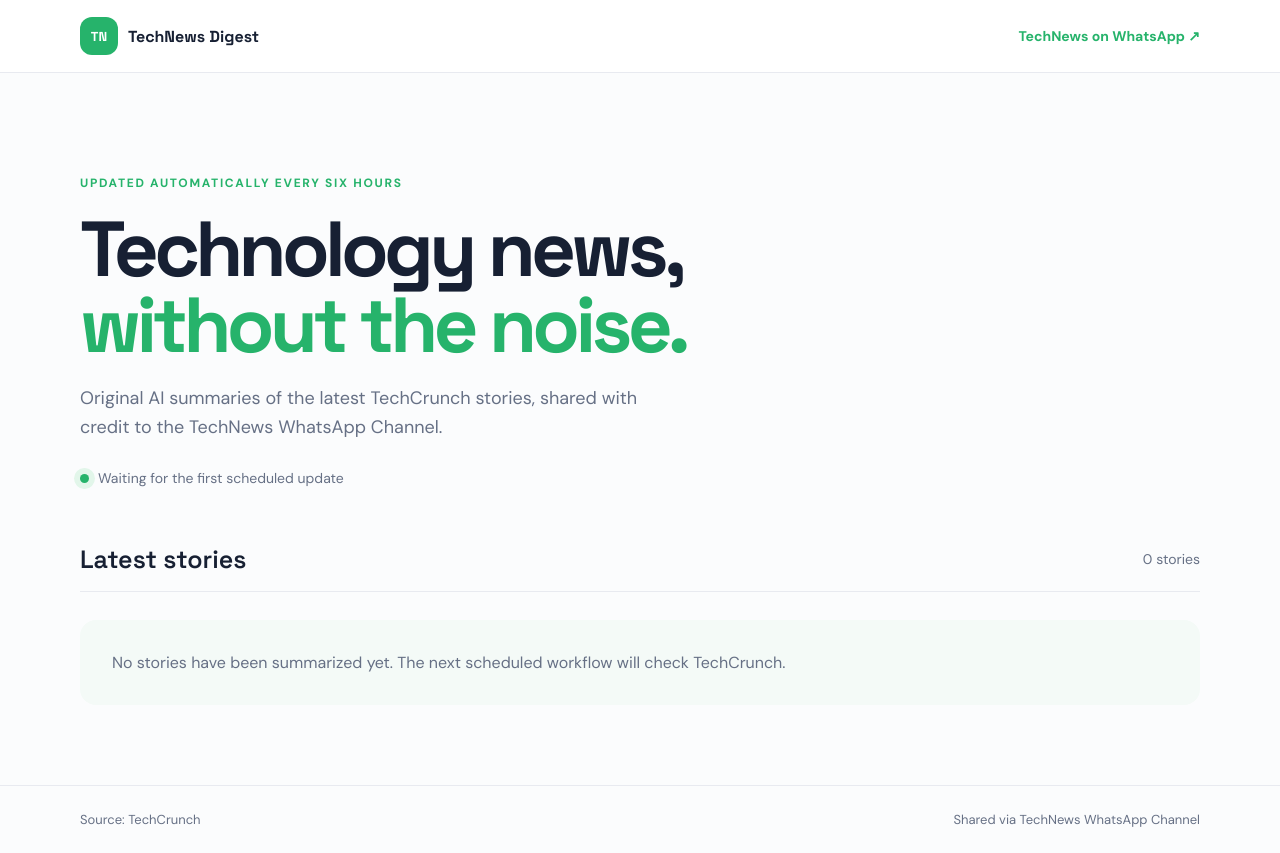
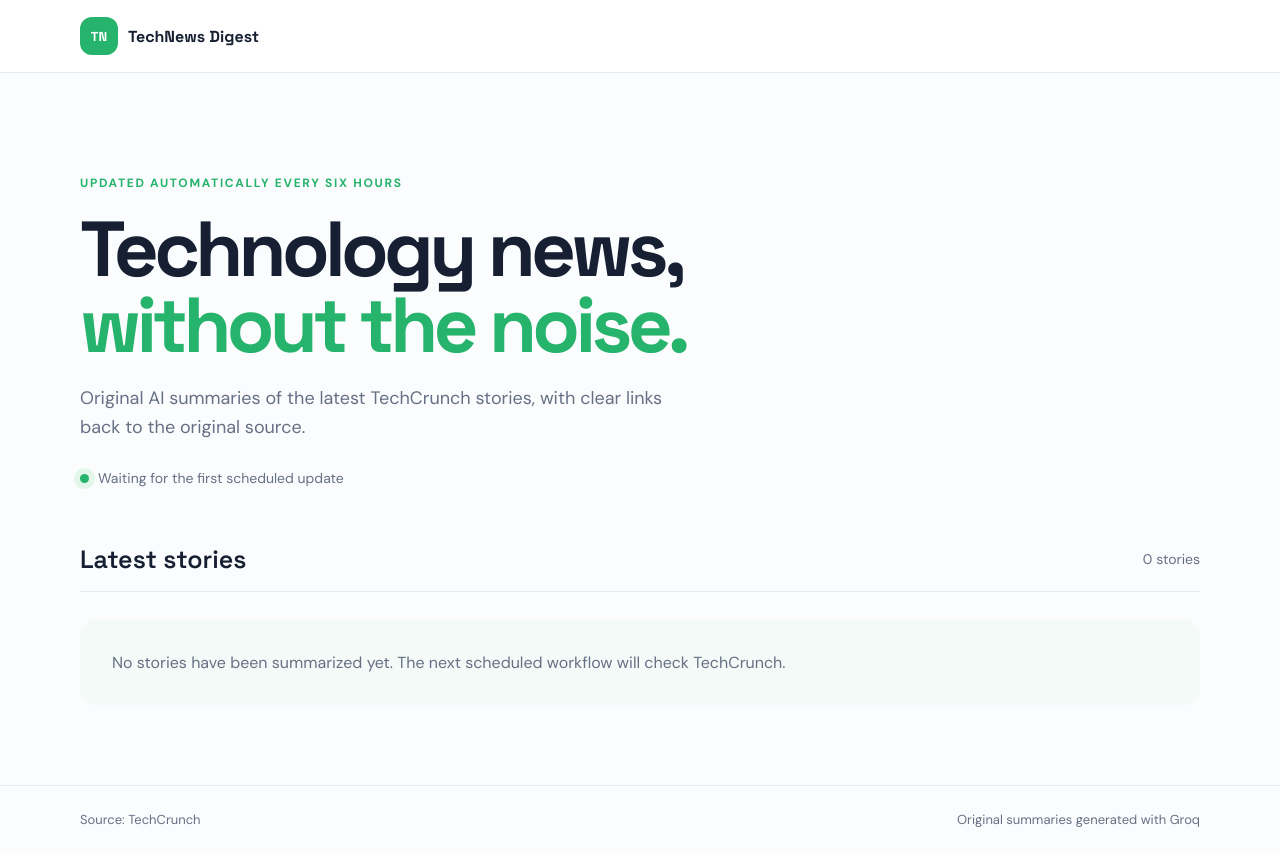
Before and after one commit to rutaabali3/TECHNEWS_404, a plain HTML site: page index.html in a window 1280 px wide. Drawn offline with Linux system fonts and the light colour scheme.

Commit message:
Remove WhatsApp channel references

```diff
--- a/app.js
+++ b/app.js
@@ -21,7 +21,7 @@
     <h3>${escapeHtml(post.title)}</h3>
     <div class="author">By ${escapeHtml(post.author || 'TechCrunch')}</div>
     <p class="summary">${escapeHtml(post.summary || '')}</p>${points}
-    <div class="post-footer"><span>${escapeHtml(post.credit || 'Shared via TechNews WhatsApp Channel')}</span><a href="${escapeHtml(post.source_url)}" target="_blank" rel="noreferrer">Read full article ↗</a></div>
+    <div class="post-footer"><span>Source: TechCrunch</span><a href="${escapeHtml(post.source_url)}" target="_blank" rel="noreferrer">Read full article ↗</a></div>
   </div></article>`;
 }
 
--- a/data/posts.json
+++ b/data/posts.json
@@ -1,6 +1,5 @@
 {
   "updated_at": null,
   "source": "TechCrunch",
-  "channel": "TechNews WhatsApp Channel",
   "posts": []
 }
--- a/index.html
+++ b/index.html
@@ -14,20 +14,19 @@
   <header class="site-header">
     <div class="shell nav">
       <a class="brand" href="./"><span class="brand-mark">TN</span><span>TechNews Digest</span></a>
-      <a class="channel-link" href="https://whatsapp.com/channel/0029VbByBmgFCCoZDLxzAE2Y" target="_blank" rel="noreferrer">TechNews on WhatsApp ↗</a>
     </div>
   </header>
   <main class="shell">
     <section class="hero">
       <p class="eyebrow">Updated automatically every six hours</p>
       <h1>Technology news,<br><em>without the noise.</em></h1>
-      <p class="hero-copy">Original AI summaries of the latest TechCrunch stories, shared with credit to the TechNews WhatsApp Channel.</p>
+      <p class="hero-copy">Original AI summaries of the latest TechCrunch stories, with clear links back to the original source.</p>
       <div class="hero-meta"><span class="pulse"></span><span id="last-updated">Loading the latest digest…</span></div>
     </section>
     <section class="toolbar"><h2>Latest stories</h2><span id="story-count"></span></section>
     <section id="posts" class="posts" aria-live="polite"><div class="loading">Loading stories…</div></section>
   </main>
-  <footer class="site-footer"><div class="shell"><span>Source: TechCrunch</span><span>Shared via TechNews WhatsApp Channel</span></div></footer>
+  <footer class="site-footer"><div class="shell"><span>Source: TechCrunch</span><span>Original summaries generated with Groq</span></div></footer>
   <script src="app.js"></script>
 </body>
 </html>
```
Also changed, not shown: README.md, 1 other file.
